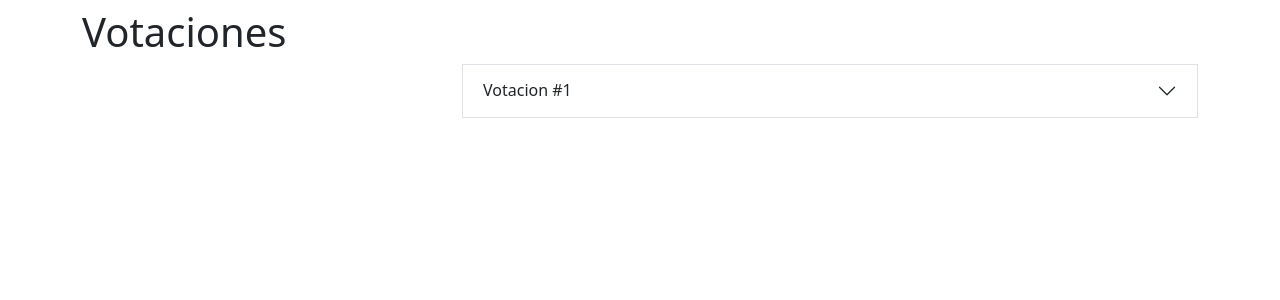
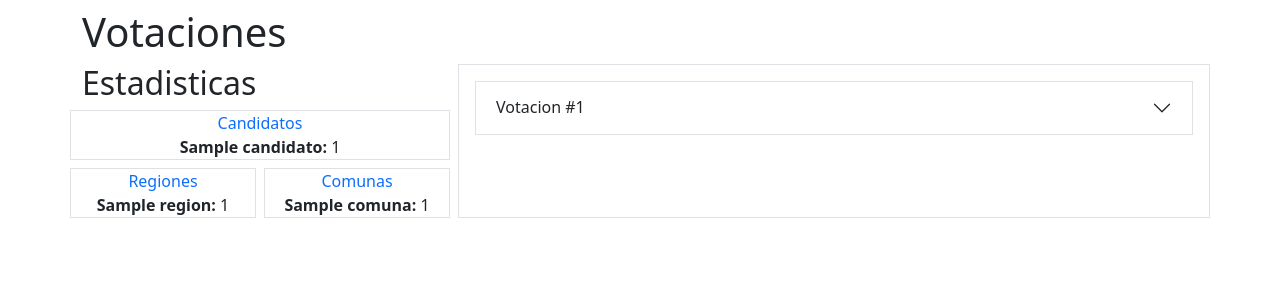
Before and after one commit to YOYO-DR/practicas-django, a Django app: page /votaciones/ in a window 1280 px wide. Shown: the part 56-356 px from the top of the page. Run offline with Django 4.2, Linux system fonts and the light colour scheme; tables that the repository leaves empty hold one stand-in row (values such as "Sample post"); some libraries are stand-ins or nearby versions.

Commit message:
acabado normal

```diff
--- a/Sistema de Votación/static/css/style.css
+++ b/Sistema de Votación/static/css/style.css
@@ -5,3 +5,7 @@
 .labelinput {
   margin: 0 auto;
 }
+.votaciones {
+  max-height: 70vh;
+  overflow-y: scroll;
+}
--- a/Sistema de Votación/votar/models.py
+++ b/Sistema de Votación/votar/models.py
@@ -22,7 +22,7 @@ class Enterado(models.Model):
 
 class Votacion(models.Model):
   nombreApellido = models.CharField(max_length=100,verbose_name='Nombre y Apellido',null=False, blank=False)
-  alias = models.CharField(max_length=100,verbose_name='Alias',null=True, blank=True)
+  alias = models.CharField(max_length=100,verbose_name='Alias (opcional)',null=True, blank=True)
   cc = models.IntegerField(verbose_name='N° Cedula',unique=True,null=False, blank=False)
   email = models.EmailField(verbose_name='Email',null=False, blank=False)
   region = models.ForeignKey(Region,on_delete=models.CASCADE, null=False, blank=False,verbose_name='Region')
--- a/Sistema de Votación/votar/templates/votaciones.html
+++ b/Sistema de Votación/votar/templates/votaciones.html
@@ -1,33 +1,82 @@
-{% extends 'base.html' %} {% block content %}
+{% extends 'base.html' %}
+{% load static %}
+{% block head %}
+<link rel="stylesheet" href="{% static 'css/style.css' %}">
+{% endblock head %}
+{% block content %}
 <h1>Votaciones</h1>
 <div class="row">
-  <section class="col-4"></section>
-  <section class="col-8">
+  <section class="col-4 me-2">
+    <div class="row">
+      <h2 class="col">Estadisticas</h2>
+      <article class="col-12 border text-center mb-2">
+        <span class="text-primary">Candidatos</span>
+
+        <div class="d-flex flex-column">
+          {% for candidato,can in candidatos.items %}
+          <span><b>{{candidato}}:</b> {{can}}</span>
+          {% endfor %}
+        </div>
+      </article>
+      <article class="col border text-center me-1">
+        <span class="text-primary">Regiones</span>
+        <div class="d-flex flex-column">
+          {% for region,can in regiones.items %}
+          <span><b>{{region}}:</b> {{can}}</span>
+          {% endfor %}
+        </div>
+      </article>
+      <article class="col border text-center ms-1">
+        <span class="text-primary">Comunas</span>
+        <div class="d-flex flex-column">
+          {% for comuna,can in comunas.items %}
+          <span><b>{{comuna}}:</b> {{can}}</span>
+          {% endfor %}
+        </div>
+      </article>
+    </div>
+  </section>
+  <section class="col p-3 border votaciones">
     <div class="accordion accordion-flush" id="accordionFlush">
       {% for votacion in votaciones %}
-      <div class="accordion-item border">
+      <div class="accordion-item border mb-2">
         <h2 class="accordion-header">
           <button
             class="accordion-button collapsed"
             type="button"
             data-bs-toggle="collapse"
-            data-bs-target="#flush-collapseOne"
+            data-bs-target="#flush-collapseOne{{votacion.id}}"
             aria-expanded="false"
             aria-controls="flush-collapseOne"
           >
             Votacion #{{votacion.id}}
           </button>
         </h2>
-        {% comment %} Revisar lo del despliegue del acordion {% endcomment %}
         <div
-          id="flush-collapseOne"
+          id="flush-collapseOne{{votacion.id}}"
           class="accordion-collapse collapse"
           data-bs-parent="#accordionFlush"
         >
-          <div class="accordion-body">
-            Placeholder content for this accordion, which is intended to
-            demonstrate the <code>.accordion-flush</code> class. This is the
-            first item's accordion body.
+          <div class="accordion-body row">
+            <div class="col d-flex flex-column">
+              <span
+                ><b>Nombre y Apellido:</b>
+                {{votacion.nombreApellido|title}}</span
+              >
+              {% if votacion.alias %}
+              <span><b>Alias:</b> {{votacion.alias|title}}</span>
+              {% endif %}
+              <span><b>Cédula:</b> {{votacion.cc|title}}</span>
+              <span><b>Email:</b> {{votacion.email|title}}</span>
+            </div>
+            <div class="col d-flex flex-column">
+              <span><b>Región:</b> {{votacion.region.nombre|title}}</span>
+              <span><b>Comuna:</b> {{votacion.comuna.nombre|title}}</span>
+              <span><b>Candidato:</b> {{votacion.candidato.nombre|title}}</span>
+              <span class="text-success"
+                ><b>Enterado:</b> {{votacion.enterado.nombre|title}}</span
+              >
+            </div>
           </div>
         </div>
       </div>
--- a/Sistema de Votación/votar/views.py
+++ b/Sistema de Votación/votar/views.py
@@ -20,7 +20,7 @@ def votacion(request):
     if form.is_valid():
         try:
           form.save()
-          return redirect('index')
+          return redirect('votaciones')
         except Exception as e:
           context ={
      'titulo':'Votación',
@@ -37,8 +37,15 @@ def votacion(request):
       return render(request, 'votar.html',context)
 
 def votaciones(request):
+   #creo un diccionario con los nombres de los candidatos y su cantidad de votaciones
+   candidatos={candidato.nombre:candidato.votacion_set.filter().count() for candidato in Candidato.objects.all()}
+   regiones={region.nombre:region.votacion_set.filter().count for region in Region.objects.all()}
+   comunas={comunas.nombre:comunas.votacion_set.filter().count() for comunas in Comuna.objects.all()}
    context = {
       'titulo':'Votaciones',
-      'votaciones':Votacion.objects.all()
+      'votaciones':Votacion.objects.all(),
+      'candidatos':candidatos,
+      'regiones':regiones,
+      'comunas':comunas
    }
    return render(request, 'votaciones.html',context)
```
